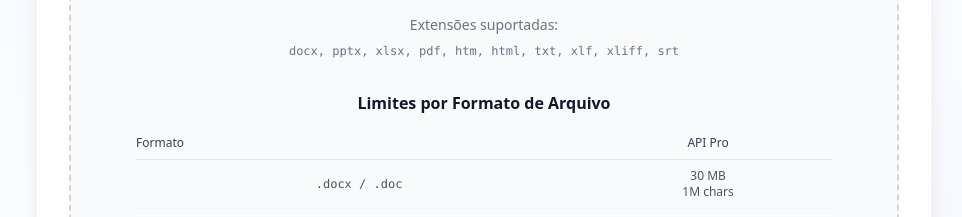
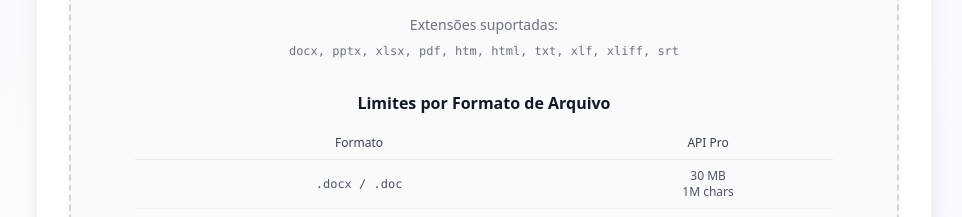
Before and after one commit to davimattos/deepL_document_translation, a React (Vite) app: page / in a window 1280 px wide. Shown: the part 800-1017 px from the top of the page, without its empty margins (156-1118 px from the left). Built offline with nearby package versions, Linux system fonts and the light colour scheme.

Commit message:
Updated App.tsx

```diff
--- a/src/App.tsx
+++ b/src/App.tsx
@@ -408,7 +408,7 @@ function App() {
                         <table className="w-full text-xs">
                           <thead>
                             <tr className="border-b border-gray-200">
-                              <th className="text-left py-2 font-medium text-gray-700">Formato</th>
+                              <th className="text-center py-2 font-medium text-gray-700">Formato</th>
                               <th className="text-center py-2 font-medium text-gray-700">API Pro</th>
                             </tr>
                           </thead>
```
